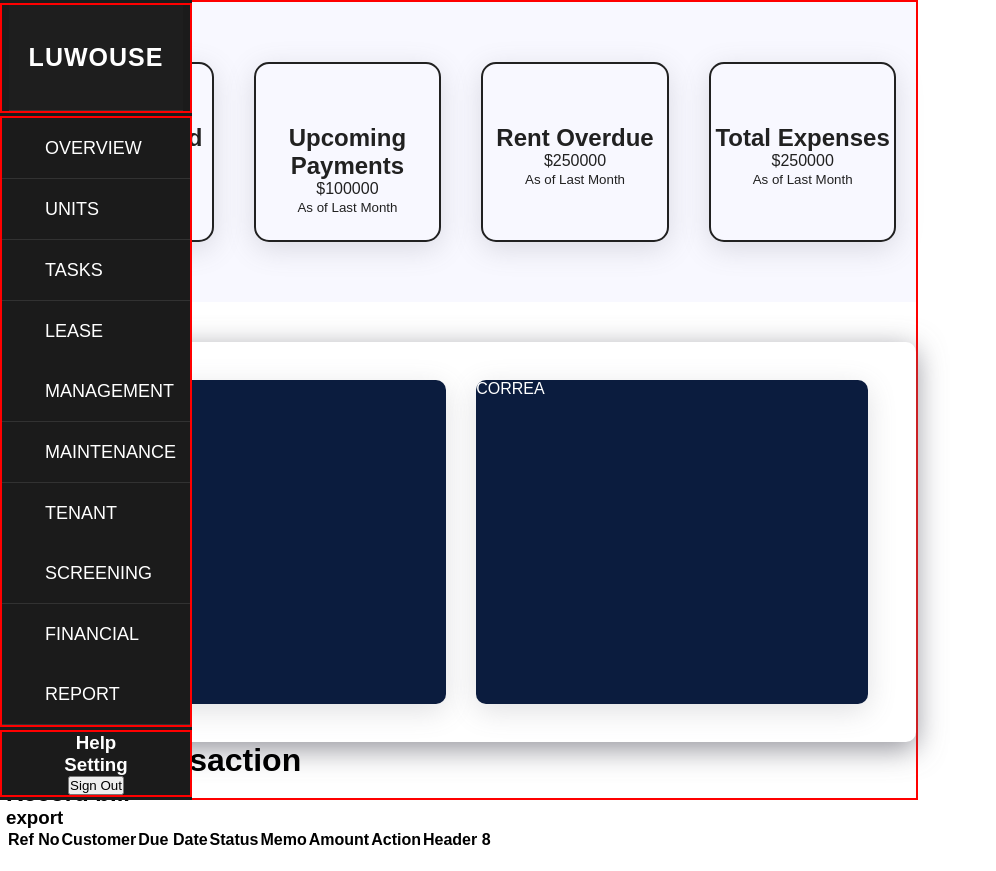
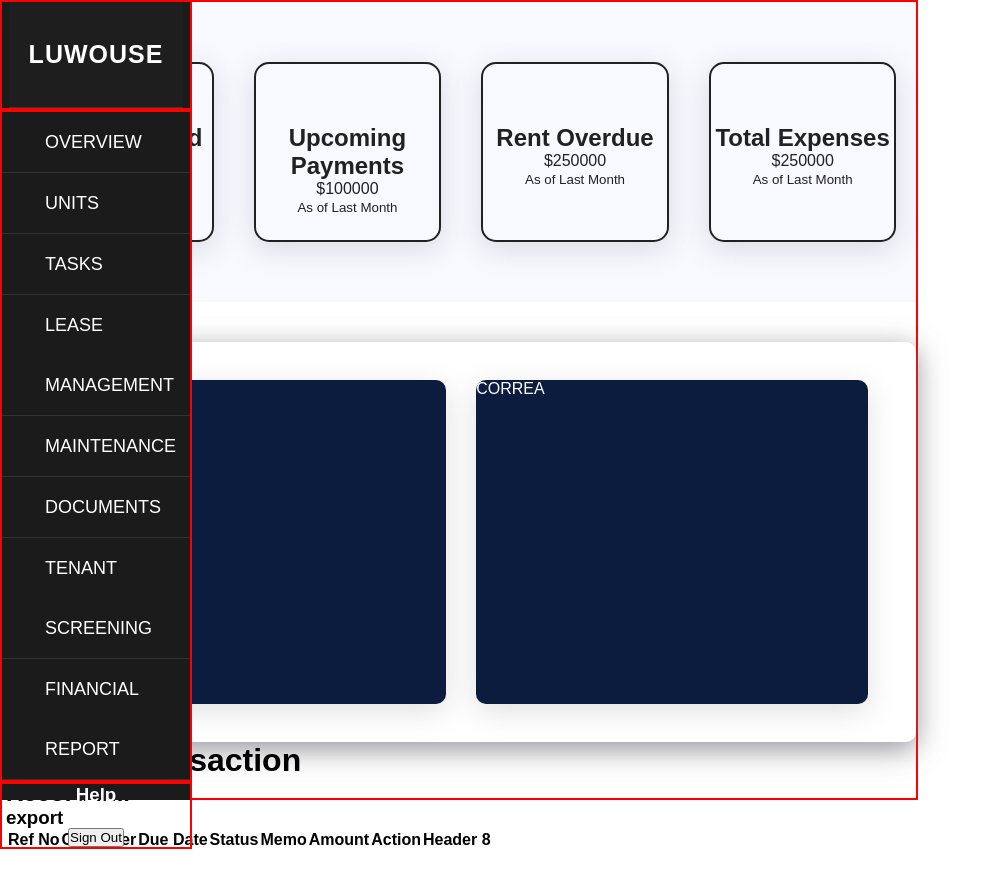
Before and after one commit to Correa95/Property-Management-System, a React (Vite) app in the folder client-side/: page / in a window 1280 px wide. Shown: the whole page, without its empty margins (0-996 px from the left). Built offline with nearby package versions, Linux system fonts and the light colour scheme.

Commit message:
working on recent transactions

```diff
--- a/client-side/src/App.jsx
+++ b/client-side/src/App.jsx
@@ -10,6 +10,7 @@ import ExtendLease from "./Components/ExtendLease";
 import Maintenance from "./Components/Maintenance";
 import TenantScreening from "./Components/TenantScreening";
 import MonthlyStatement from "./Components/MonthlyStatement";
+import Documents from "./Components/Documents";
 import "./App.css";
 
 function App() {
@@ -31,6 +32,7 @@ function App() {
             <Route path="/maintenance" element={<Maintenance />} />
             <Route path="/tenantScreening" element={<TenantScreening />} />
             <Route path="/monthlyStatement" element={<MonthlyStatement />} />
+            <Route path="/documents" element={<Documents />} />
           </Routes>
         </div>
       </div>
--- a/client-side/src/Components/SideBar.jsx
+++ b/client-side/src/Components/SideBar.jsx
@@ -68,6 +68,9 @@ function SideNavBar() {
           <Link to="maintenance">MAINTENANCE</Link>
         </li>
         <li>
+          <Link to="documents">DOCUMENTS</Link>
+        </li>
+        <li>
           <Link to="tenantScreening">TENANT SCREENING </Link>
         </li>
         <li>
```
